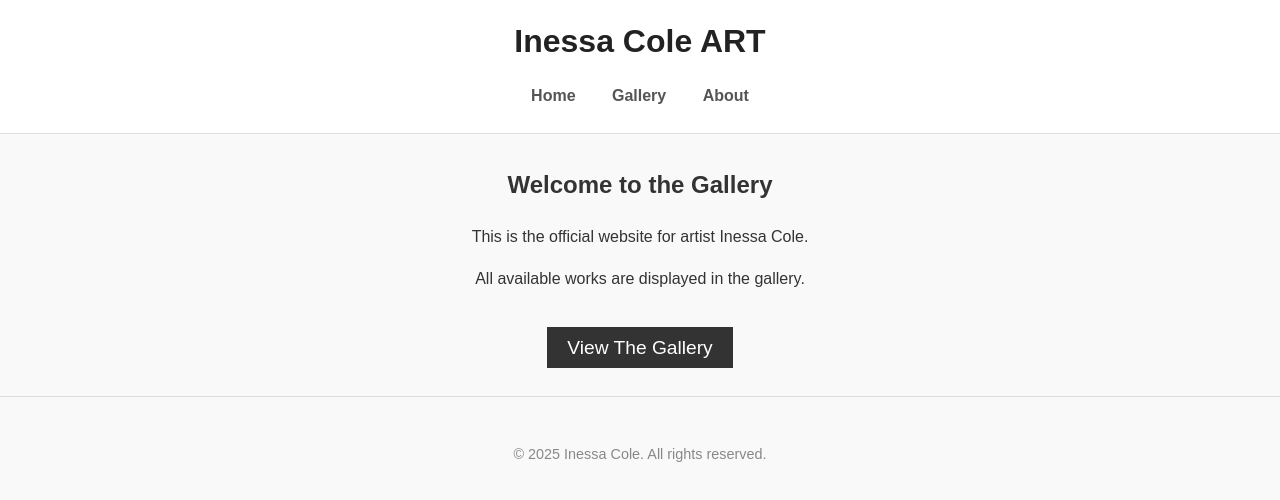
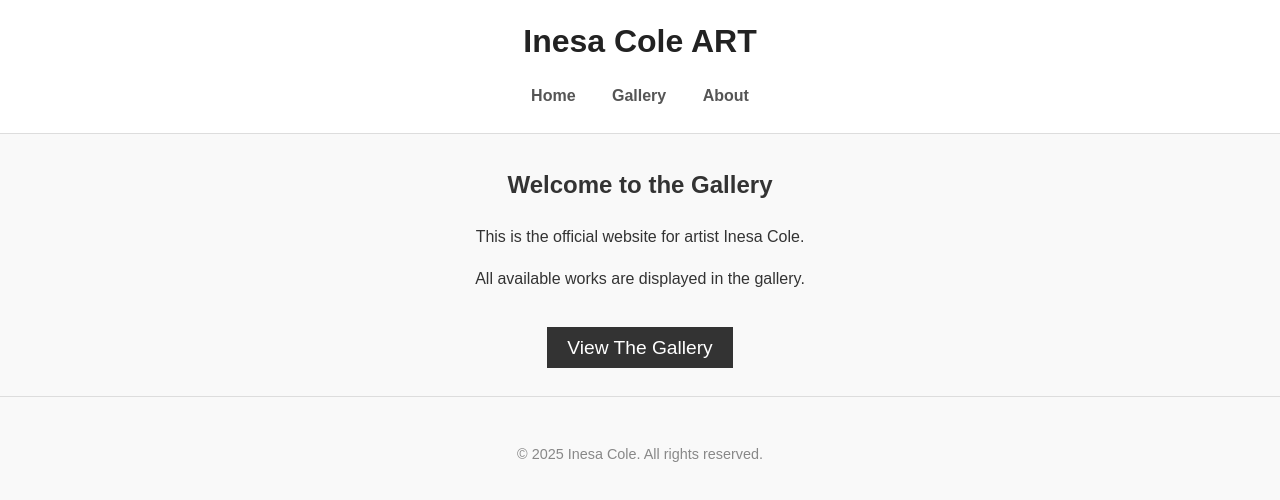
Before and after one commit to AntonRize/Inesa-Cole-ART, a plain HTML site: page index.html in a window 1280 px wide. Drawn offline with Linux system fonts and the light colour scheme.

Commit message:
Update index.html

```diff
--- a/index.html
+++ b/index.html
@@ -3,13 +3,13 @@
 <head>
     <meta charset="UTF-8">
     <meta name="viewport" content="width=device-width, initial-scale=1.0">
-    <title>Inessa Cole ART - Homepage</title>
+    <title>Inesa Cole ART - Homepage</title>
     <link rel="stylesheet" href="style.css">
 </head>
 <body>
 
     <header>
-        <h1>Inessa Cole ART</h1>
+        <h1>Inesa Cole ART</h1>
         <nav>
             <a href="index.html">Home</a>
             <a href="gallery.html">Gallery</a>
@@ -19,14 +19,14 @@
 
     <main style="text-align: center;">
         <h2>Welcome to the Gallery</h2>
-        <p>This is the official website for artist Inessa Cole.</p>
+        <p>This is the official website for artist Inesa Cole.</p>
         <p>All available works are displayed in the gallery.</p>
         <br>
         <a href="gallery.html" style="font-size: 1.2rem; padding: 10px 20px; background: #333; color: #fff; text-decoration: none;">View The Gallery</a>
     </main>
 
     <footer>
-        <p>&copy; 2025 Inessa Cole. All rights reserved.</p>
+        <p>&copy; 2025 Inesa Cole. All rights reserved.</p>
     </footer>
 
 </body>
```
